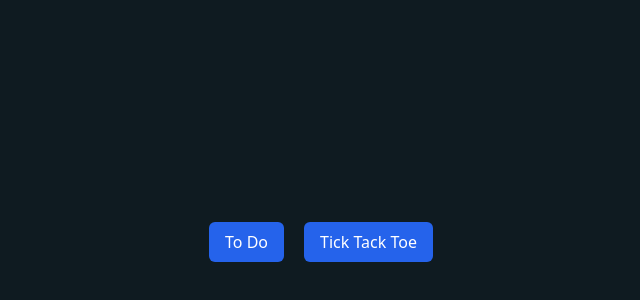
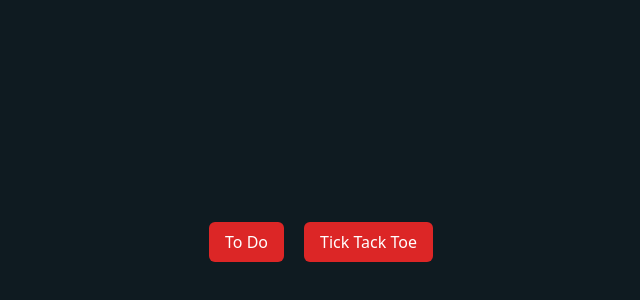
Before and after one commit to Junaid1240651/samta_ai_assignment, a React (Create React App) app: page / in a window 1280 px wide. Shown: the part 158-458 px from the top of the page, without its empty margins (319-959 px from the left). Built offline with nearby package versions, Linux system fonts and the light colour scheme.

Commit message:
Update Button.jsx

```diff
--- a/src/components/Button.jsx
+++ b/src/components/Button.jsx
@@ -4,7 +4,7 @@ const Button = ({ text, onClick, bgColor = "blue" }) => {
   return (
     <button
       onClick={onClick}
-      className={`bg-${bgColor}-600  text-white py-2 px-4 rounded-md`}
+      className={`bg-${bgColor}-600  text-white bg-red-600 py-2 px-4 rounded-md`}
     >
       {text}
     </button>
```
